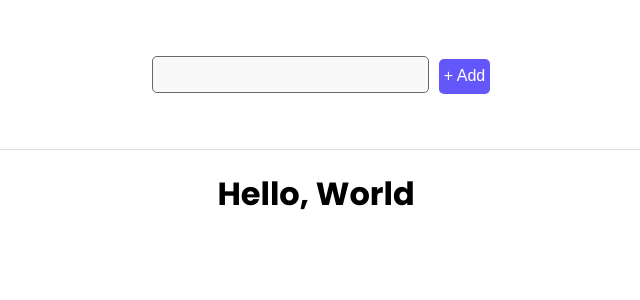
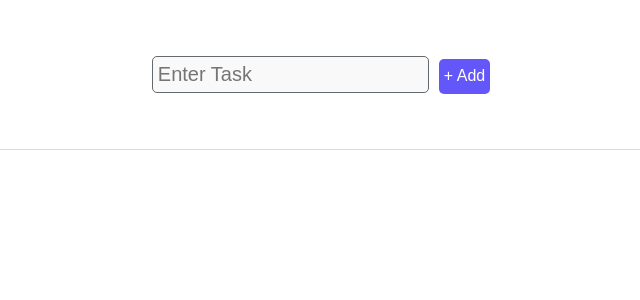
Before and after one commit to markdhareal/react-js-simple-projects, a React (Vite) app in the folder 01-to-do/: page / in a window 1280 px wide. Shown: the top 300 px of the page, without its empty margins (324-964 px from the left). Built offline with nearby package versions, Linux system fonts and the light colour scheme; a web font is replaced by a local one.

Commit message:
The tasks were added correctly but need some designs for CardComponent

```diff
--- a/01-to-do/src/App.css
+++ b/01-to-do/src/App.css
@@ -5,6 +5,16 @@
 
 .app_main_section {
   display: flex;
-  justify-content: center;
   padding: 20px 8%;
+  min-height: 100%;
 }
+
+.task_grid {
+  display: grid;
+  grid-template-columns: repeat(3, 1fr);
+  gap: 16px;
+  max-width: 1200px;
+  width: 100%;
+  padding: 16px;
+  justify-items: center;
+}
--- a/01-to-do/src/App.jsx
+++ b/01-to-do/src/App.jsx
@@ -1,16 +1,25 @@
 import { useState } from "react";
 import "./App.css";
 import FormComponent from "./components/FormComponent";
+import Task from "./components/Task";
 
 function App() {
-  const [count, setCount] = useState(0);
+  const [tasks, setTask] = useState([]);
+
+  const addTask = (newTask) => {
+    setTask([...tasks, newTask]);
+  };
 
   return (
     <>
       <div className="app">
-        <FormComponent />
+        <FormComponent addTask={addTask} />
         <main className="app_main_section">
-          <h1>Hello, World</h1>
+          <div className="task_grid">
+            {tasks.map((task, index) => (
+              <Task key={index} task={task} />
+            ))}
+          </div>
         </main>
       </div>
     </>
--- a/01-to-do/src/components/FormComponent.jsx
+++ b/01-to-do/src/components/FormComponent.jsx
@@ -1,12 +1,31 @@
-import React from "react";
+import React, { useState } from "react";
 import "./FormComponent.css";
 
-const FormComponent = () => {
+const FormComponent = ({ addTask }) => {
+  const [taskTitle, setTaskTitle] = useState("");
+
+  const handleChange = (event) => {
+    setTaskTitle(event.target.value);
+  };
+
+  const handleSubmit = (event) => {
+    event.preventDefault();
+    if (taskTitle) {
+      addTask(taskTitle);
+      setTaskTitle("");
+    }
+  };
   return (
     <>
       <header className="app_header_section">
-        <form>
-          <input type="text" className="task_input" />
+        <form onSubmit={handleSubmit}>
+          <input
+            type="text"
+            placeholder="Enter Task"
+            value={taskTitle}
+            onChange={handleChange}
+            className="task_input"
+          />
           <button type="submit" className="submit_button">
             + Add
           </button>
--- /dev/null
+++ b/01-to-do/src/components/Task.jsx
@@ -0,0 +1,14 @@
+import React from "react";
+import CardComponent from "./CardComponent";
+
+const Task = ({ task }) => {
+  return (
+    <>
+      <CardComponent>
+        <h2>{task}</h2>
+      </CardComponent>
+    </>
+  );
+};
+
+export default Task;
```
Also changed, not shown: 01-to-do/src/components/Task.css (deleted).
